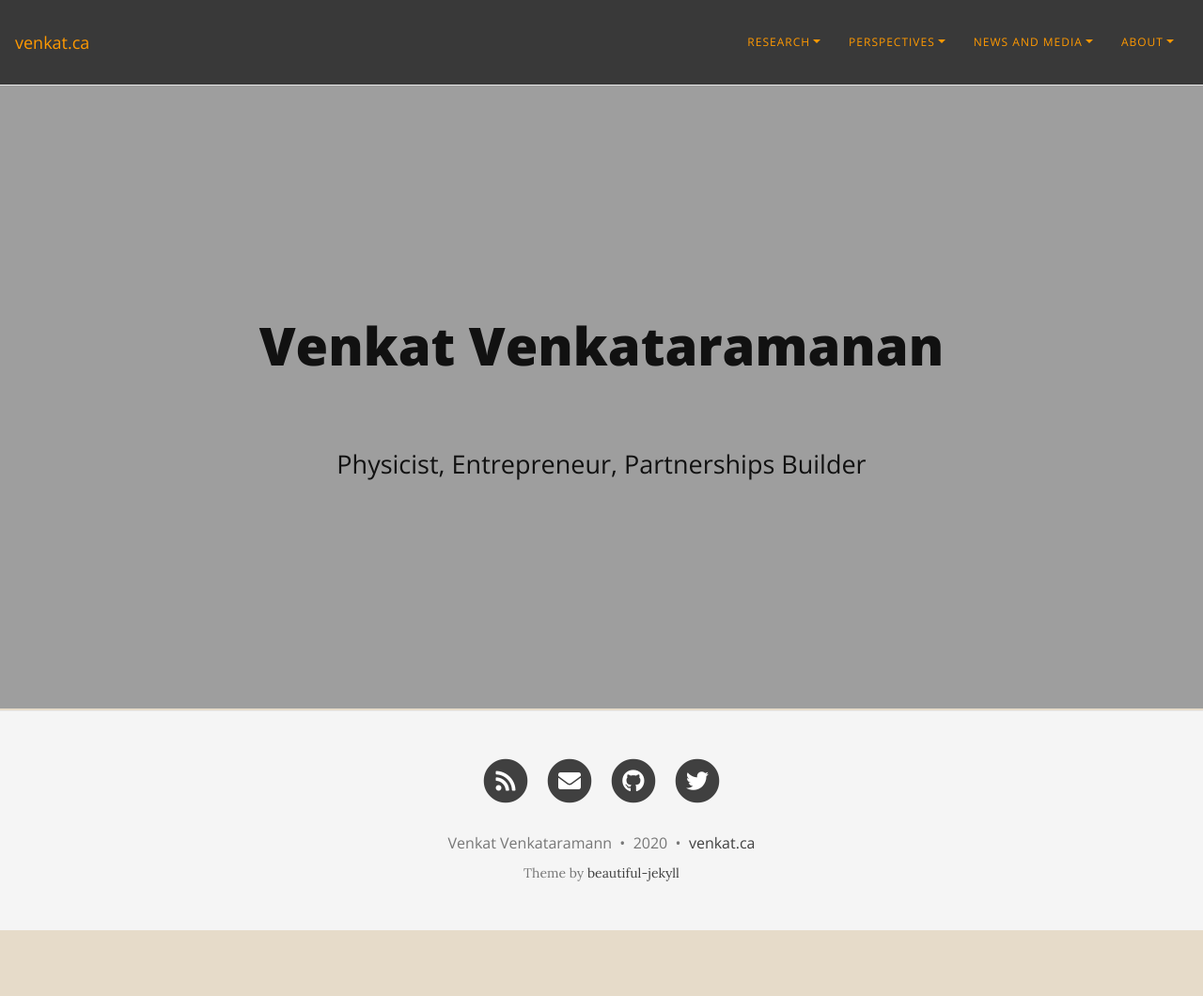
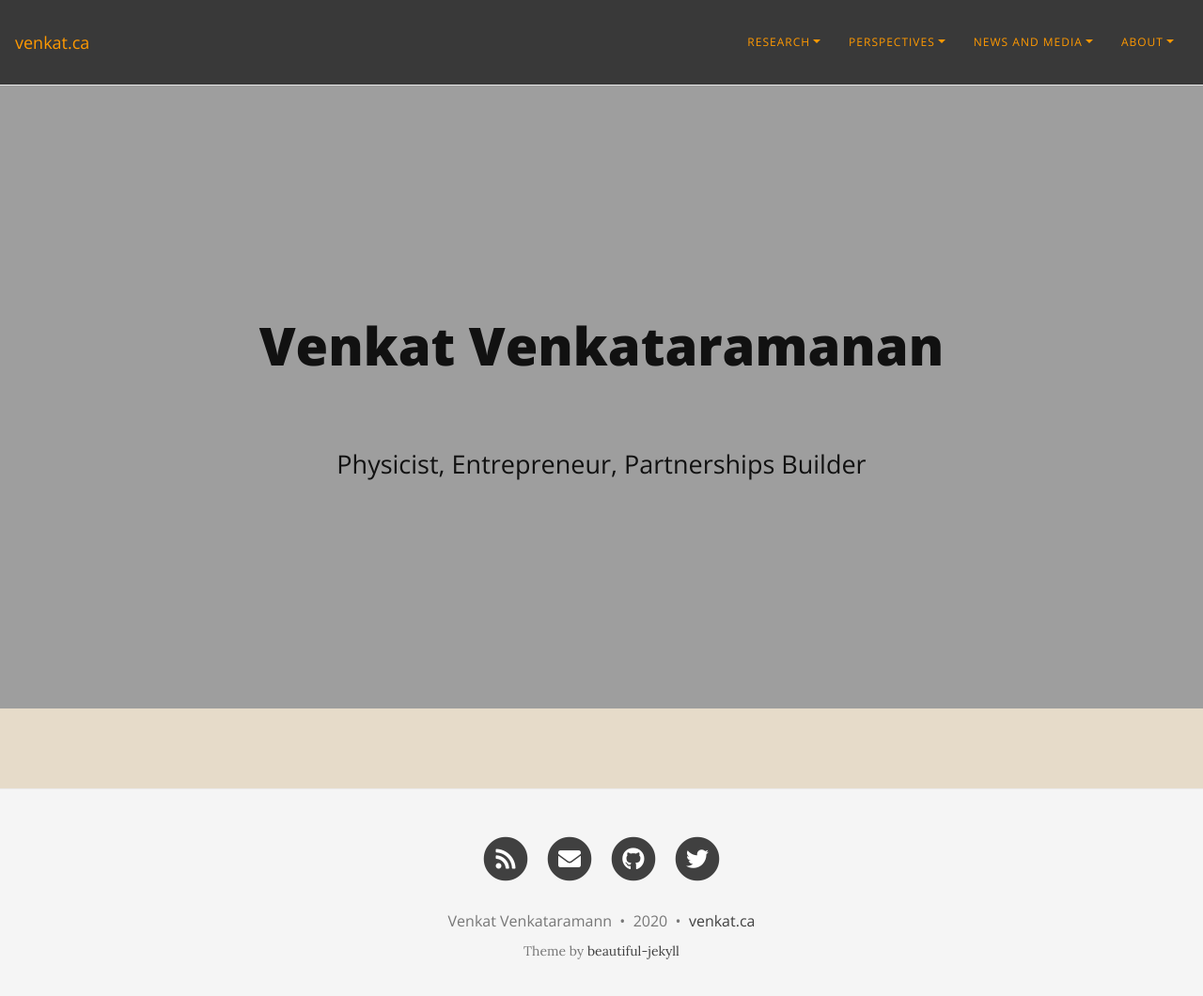
Before and after one commit to torvenkat/venkat, a Jekyll site: the page built from index.html, in a window 1280 px wide and 1073 px high. Shown: the top 1060 px of the window at 94% size. Built offline with Jekyll 4.4.1, drawn with Linux system fonts in a browser that asks for light colours; nearby versions of some CDN libraries; the list of posts is cut into pages by our own code.

Commit message:
Adjust bottom margin

```diff
--- a/assets/css/main.css
+++ b/assets/css/main.css
@@ -577,7 +577,7 @@ footer .footer-custom-content {
   background-size: cover;
   -o-background-size: cover;
   margin-top: 3.1875rem; /* The small navbar is 50px tall + 1px border */
-  margin-bottom: -3rem;
+  margin-bottom: 2.1875rem;
   padding-top: 6rem;
   padding-bottom: 6rem;
 }
```
